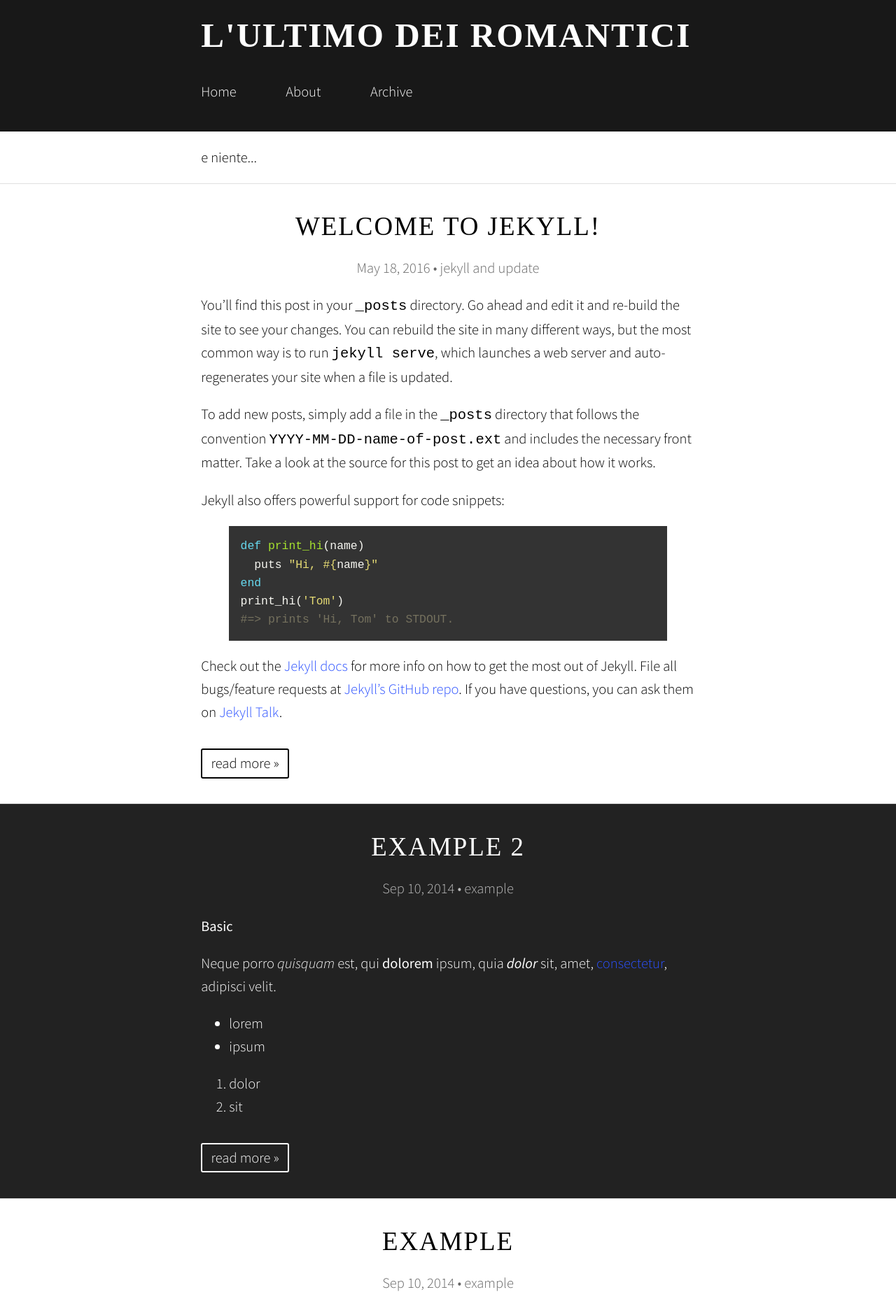
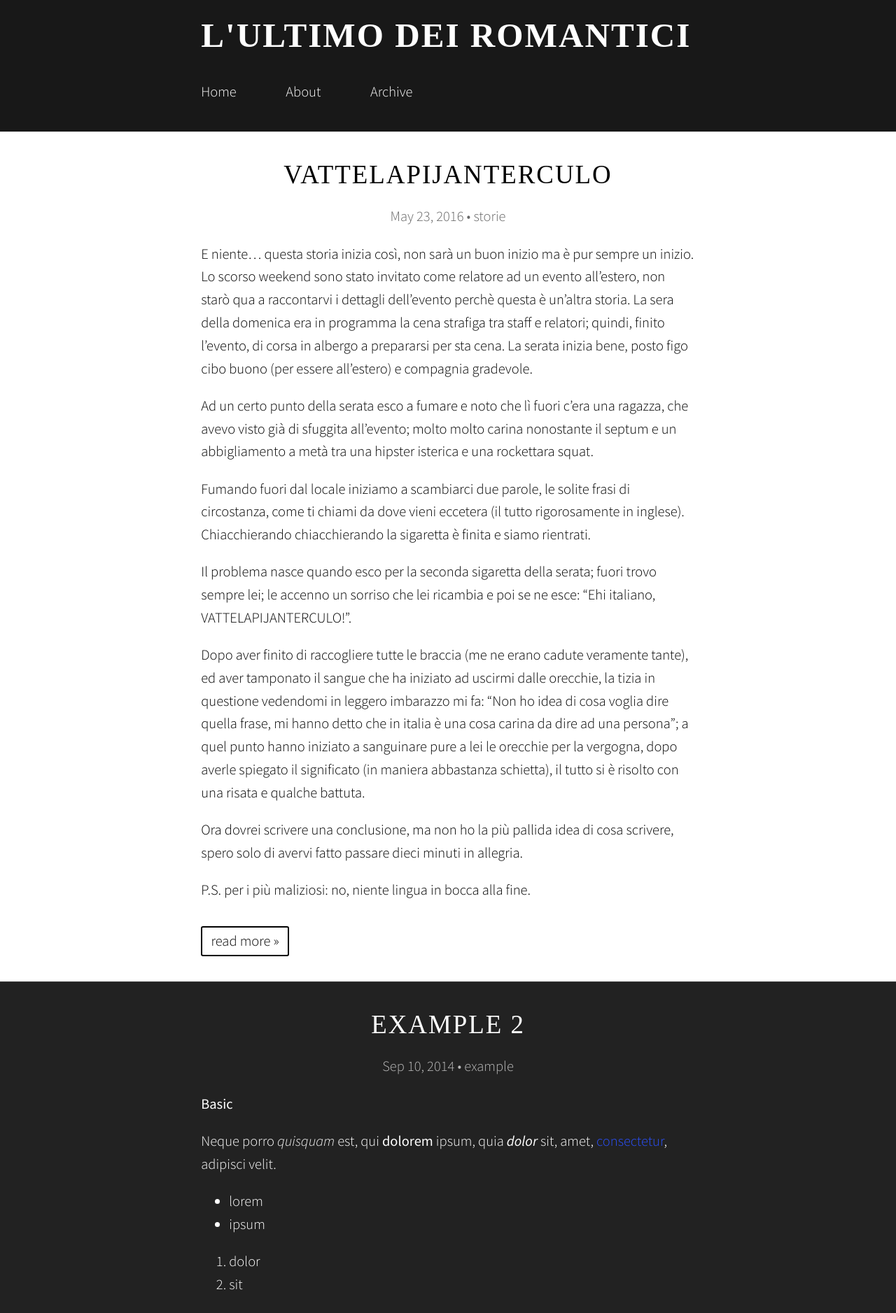
Before and after one commit to gabrycaos/ultimoromantico, a Jekyll site: the page built from index.html, in a window 1280 px wide. Shown: the top 1877 px of the page at 70% size. Built offline with Jekyll 4.4.1, drawn with Linux system fonts in a browser that asks for light colours; nearby versions of some CDN libraries; some web fonts are replaced; the list of posts is cut into pages by our own code.

Commit message:
primo articolo

```diff
--- a/_config.yml
+++ b/_config.yml
@@ -2,7 +2,7 @@
 title: "L'ultimo dei romantici"
 author: "ultimoromantico"
 description: "e niente..."
-subheading: "e niente..."
+#subheading: "e niente..."
 more: "read more"
 url: "http://niklabs.me"
 #baseurl: "/contrast" # comment out if in root directory
--- a/_posts/2016-05-18-welcome-to-jekyll.markdown
+++ /dev/null
@@ -1,25 +0,0 @@
----
-layout: post
-title:  "Welcome to Jekyll!"
-date:   2016-05-18 13:45:23 +0200
-categories: jekyll update
----
-You’ll find this post in your `_posts` directory. Go ahead and edit it and re-build the site to see your changes. You can rebuild the site in many different ways, but the most common way is to run `jekyll serve`, which launches a web server and auto-regenerates your site when a file is updated.
-
-To add new posts, simply add a file in the `_posts` directory that follows the convention `YYYY-MM-DD-name-of-post.ext` and includes the necessary front matter. Take a look at the source for this post to get an idea about how it works.
-
-Jekyll also offers powerful support for code snippets:
-
-{% highlight ruby %}
-def print_hi(name)
-  puts "Hi, #{name}"
-end
-print_hi('Tom')
-#=> prints 'Hi, Tom' to STDOUT.
-{% endhighlight %}
-
-Check out the [Jekyll docs][jekyll-docs] for more info on how to get the most out of Jekyll. File all bugs/feature requests at [Jekyll’s GitHub repo][jekyll-gh]. If you have questions, you can ask them on [Jekyll Talk][jekyll-talk].
-
-[jekyll-docs]: http://jekyllrb.com/docs/home
-[jekyll-gh]:   https://github.com/jekyll/jekyll
-[jekyll-talk]: https://talk.jekyllrb.com/
--- /dev/null
+++ b/_posts/2016-05-23-vattelapijanterculo.markdown
@@ -0,0 +1,21 @@
+---
+title:  "VATTELAPIJANTERCULO"
+date:   2016-05-23 14:08:23 +0200
+categories: storie
+---
+ E niente... questa storia inizia così, non sarà un buon inizio ma è pur sempre un inizio.
+ Lo scorso weekend sono stato invitato come relatore ad un evento all'estero, non starò qua a raccontarvi i dettagli dell'evento perchè questa è un'altra storia.
+ La sera della domenica era in programma la cena strafiga tra staff e relatori; quindi, finito l'evento, di corsa in albergo a prepararsi per sta cena. La serata inizia bene, posto figo cibo buono (per essere all'estero) e compagnia gradevole.
+
+ Ad un certo punto della serata esco a fumare e noto che lì fuori c'era una ragazza, che avevo visto già di sfuggita all'evento; molto molto carina nonostante il septum e un abbigliamento a metà tra una hipster isterica e una rockettara squat.
+
+ Fumando fuori dal locale iniziamo a scambiarci due parole, le solite frasi di circostanza, come ti chiami da dove vieni eccetera (il tutto rigorosamente in inglese).
+ Chiacchierando chiacchierando la sigaretta è finita e siamo rientrati.
+
+ Il problema nasce quando esco per la seconda sigaretta della serata; fuori trovo sempre lei; le accenno un sorriso che lei ricambia e poi se ne esce: "Ehi italiano, VATTELAPIJANTERCULO!".
+
+ Dopo aver finito di raccogliere tutte le braccia (me ne erano cadute veramente tante), ed aver tamponato il sangue che ha iniziato ad uscirmi dalle orecchie, la tizia in questione vedendomi in leggero imbarazzo mi fa: "Non ho idea di cosa voglia dire quella frase, mi hanno detto che in italia è una cosa carina da dire ad una persona"; a quel punto hanno iniziato a sanguinare pure a lei le orecchie per la vergogna, dopo averle spiegato il significato (in maniera abbastanza schietta), il tutto si è risolto con una risata e qualche battuta.
+
+ Ora dovrei scrivere una conclusione, ma non ho la più pallida idea di cosa scrivere, spero solo di avervi fatto passare dieci minuti in allegria.
+
+ P.S. per i più maliziosi: no, niente lingua in bocca alla fine.
--- a/css/main.scss
+++ b/css/main.scss
@@ -51,3 +51,8 @@ $on-laptop:        800px;
         "layout",
         "syntax-highlighting"
 ;
+body > header {
+	background-image: url("../img/antergos-bg-jpg");
+	background-position: center;
+	background-repeat: no-repeat
+}
```
